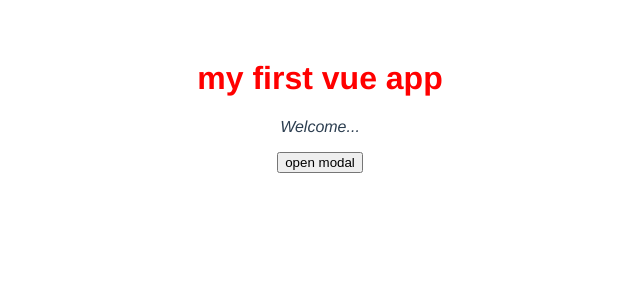
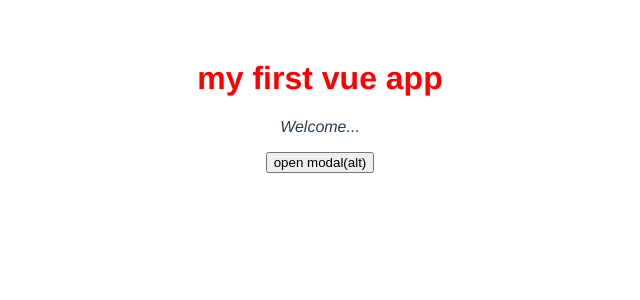
Before and after one commit to KhrystynaBohdan/Vue_lessons, a Vue app: page / in a window 1280 px wide. Shown: the top 300 px of the page, without its empty margins (320-960 px from the left). Built offline with nearby package versions, Linux system fonts and the light colour scheme.

Commit message:
click events modifiers

```diff
--- a/src/App.vue
+++ b/src/App.vue
@@ -4,7 +4,7 @@
   <div v-if="showModal">
     <Modal :header="header" :text="text" theme="sale" v-on:click="toggleModal"/>
   </div>
-  <button v-on:click="toggleModal">open modal</button>
+  <button v-on:click.alt="toggleModal">open modal(alt)</button>
 </template>
 
 <script>
--- a/src/components/Modal.vue
+++ b/src/components/Modal.vue
@@ -1,5 +1,5 @@
 <template>
-<div class="backdrop" v-on:click="closeModal">
+<div class="backdrop" v-on:click.self="closeModal">
 <!--  dynamic class :class-->
 <div class="modal" :class="{sale : theme === 'sale'}">
   <h1>{{ header }}</h1>
```
